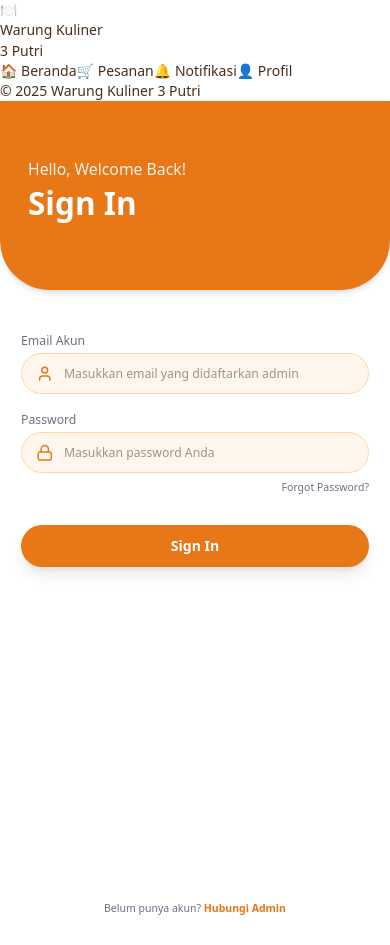
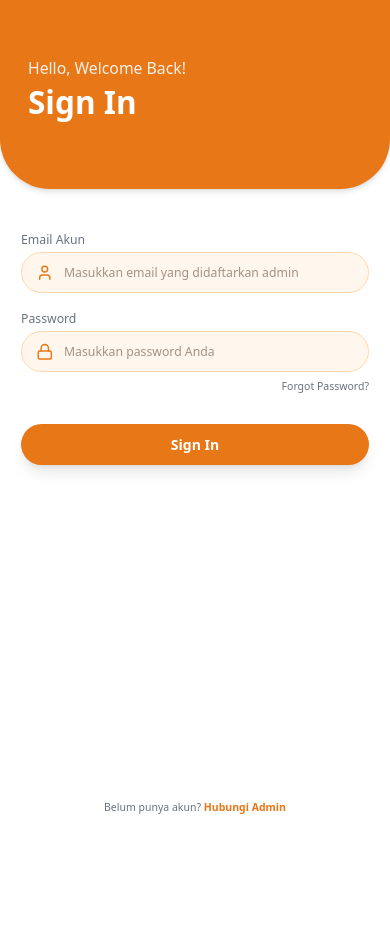
Before and after one commit to auliaaa26/websiterpl, a React (Vite) app in the folder warung-kuliner/: page / in a window 390 px wide. After the commit the page ends 844 px from the top, so only its background shows below. Built offline with nearby package versions, Linux system fonts and the light colour scheme.

Commit message:
feat: import responsive css

```diff
--- a/warung-kuliner/src/index.css
+++ b/warung-kuliner/src/index.css
@@ -38,3 +38,4 @@ body {
 .scrollbar-none::-webkit-scrollbar {
   display: none;
 }
+@import "./Responsive.css";
```
